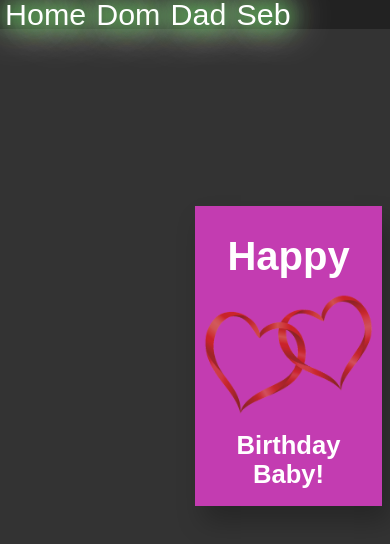
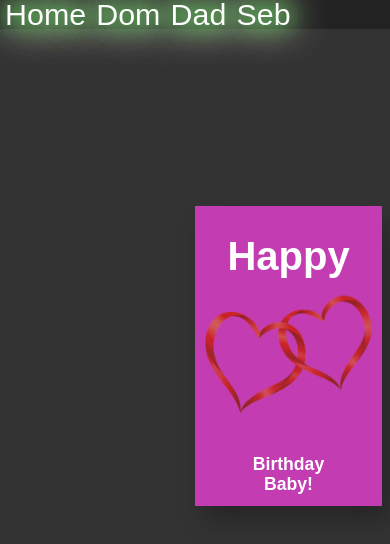
Before and after one commit to GithubSideProjects/HappyBirthday, a plain HTML site: page dad.html in a window 390 px wide. Drawn offline with Linux system fonts and the light colour scheme.

Commit message:
Update card.css

```diff
--- a/Styles/card.css
+++ b/Styles/card.css
@@ -172,6 +172,9 @@ body {
 }
 
 @media only screen and (max-width: 600px) {
+    :root{
+	    --font-size: 1.1rem;
+	}
     .book{
         scale: .5;
         transform: translateX(50%);
```
